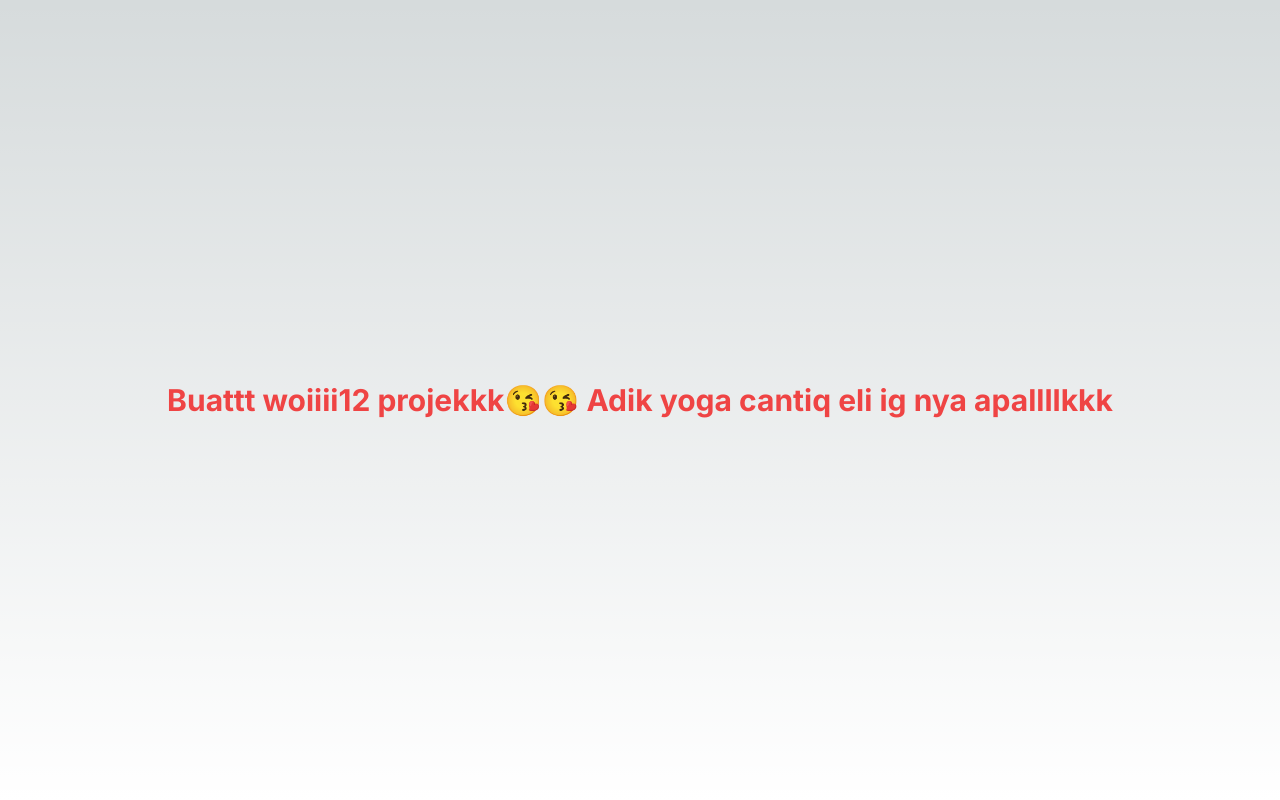
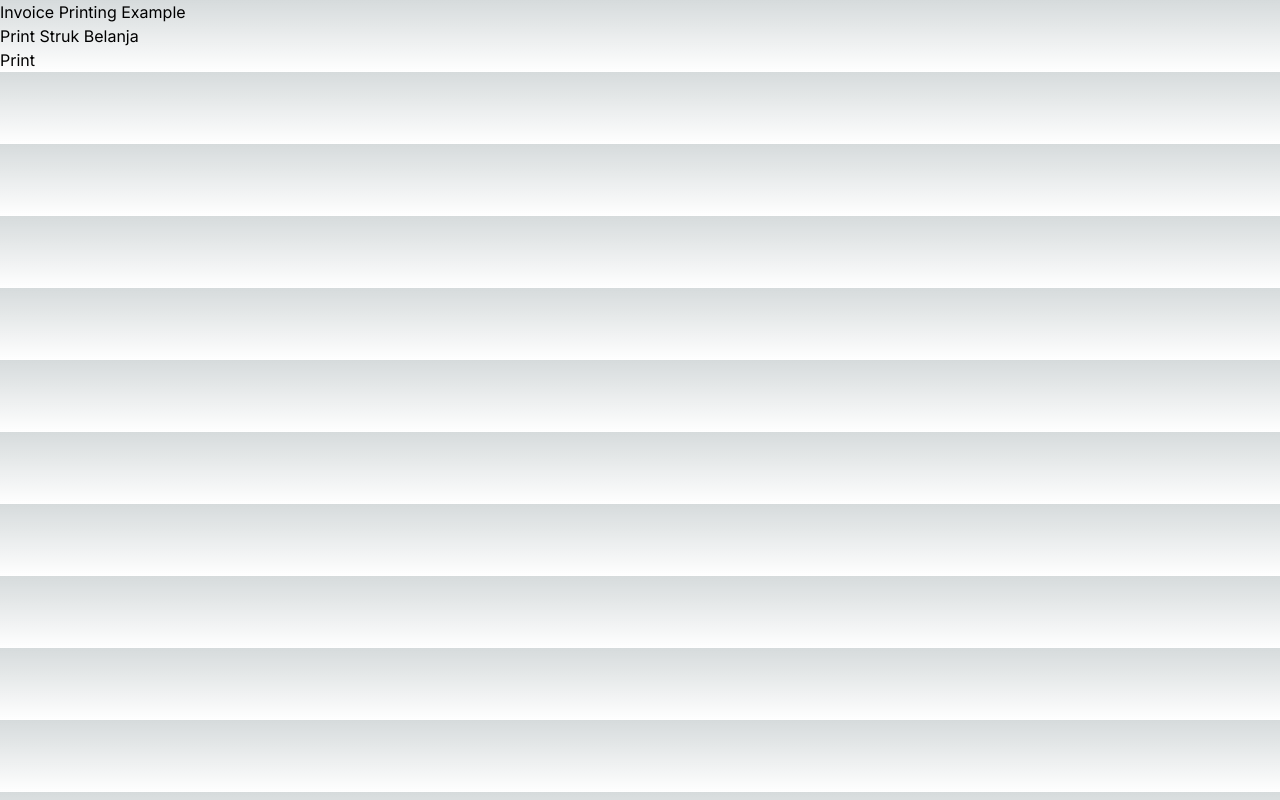
Before and after one commit to yogaadilaksana/sakara_dinein_pos, a Next.js app: page / in a window 1280 px wide. Built offline with nearby package versions, Linux system fonts and the light colour scheme.

Commit message:
update component printInvoice

```diff
--- a/package.json
+++ b/package.json
@@ -13,6 +13,7 @@
     "next": "14.2.4",
     "react": "^18",
     "react-dom": "^18",
+    "web-bluetooth": "^0.1.2",
     "zustand": "^4.5.4"
   },
   "devDependencies": {
--- a/src/app/page.jsx
+++ b/src/app/page.jsx
@@ -1,9 +1,27 @@
-export default function Home() {
+// src/pages/index.js
+
+"use client"; // Menandai file ini sebagai Client Component
+
+import React from 'react';
+import PrintInvoice from '../components/PrintInvoice';
+
+const invoiceData = {
+  number: '12345',
+  date: '2024-07-23',
+  items: [
+    { name: 'Item 1', quantity: 2, price: '10.00' },
+    { name: 'Item 2', quantity: 1, price: '20.00' }
+  ],
+  total: '40.00'
+};
+
+const Home = () => {
   return (
-    <div className="flex justify-center items-center h-screen">
-      <h2 className="font-bold text-3xl text-red-500">
-        Buattt woiiii12 projekkk😘😘 Adik yoga cantiq eli ig nya apallllkkk
-      </h2>
+    <div>
+      <h1>Invoice Printing Example</h1>
+      <PrintInvoice invoiceData={invoiceData} />
     </div>
   );
-}
+};
+
+export default Home;
--- /dev/null
+++ b/src/components/PrintInvoice.jsx
@@ -0,0 +1,57 @@
+import React from 'react';
+
+const PrintInvoice = ({ invoiceData }) => {
+  const connectToPrinter = async () => {
+    try {
+      const device = await navigator.bluetooth.requestDevice({
+        acceptAllDevices: true,
+        optionalServices: ['49535343-fe7d-4ae5-8fa9-9fafd205e455'] // UUID layanan dari gambar
+      });
+
+      const server = await device.gatt.connect();
+      const service = await server.getPrimaryService('49535343-fe7d-4ae5-8fa9-9fafd205e455'); // UUID layanan dari gambar
+      const characteristic = await service.getCharacteristic('49535343-8841-43f4-a8d4-ecbe34729bb3'); // UUID karakteristik yang mendukung Write without Response
+
+      return characteristic;
+    } catch (error) {
+      console.error('Error:', error);
+      throw error;
+    }
+  };
+
+  const handlePrint = async () => {
+    const strukData = `
+      Nama Toko
+      Alamat Toko
+      --------------------
+      Item 1: Rp 10,000
+      Item 2: Rp 20,000
+      Item 3: Rp 30,000
+      --------------------
+      Total: Rp 60,000
+    `;
+
+    try {
+      const characteristic = await connectToPrinter();
+      if (!characteristic) {
+        console.error('Characteristic not found');
+        return;
+      }
+      const encoder = new TextEncoder();
+      const data = encoder.encode(strukData);
+      await characteristic.writeValue(data);
+      console.log('Data sent to printer');
+    } catch (error) {
+      console.error('Failed to print:', error);
+    }
+  };
+
+  return (
+    <div>
+      <h1>Print Struk Belanja</h1>
+      <button onClick={handlePrint}>Print</button>
+    </div>
+  );
+};
+
+export default PrintInvoice;
```
Also changed, not shown: device.html (added, +36 -0 lines), 1 other file (tests, documents, lock files or other folders).
